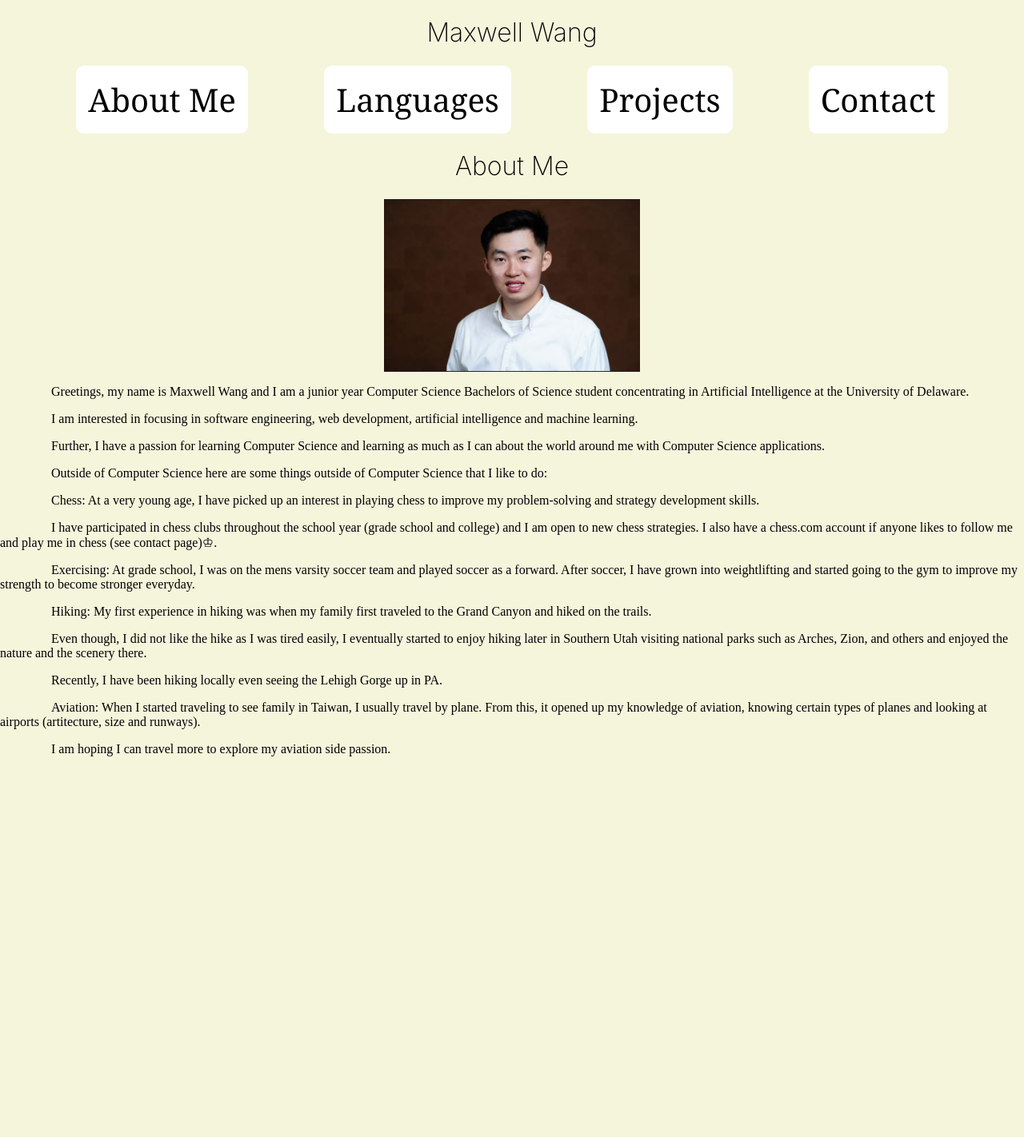
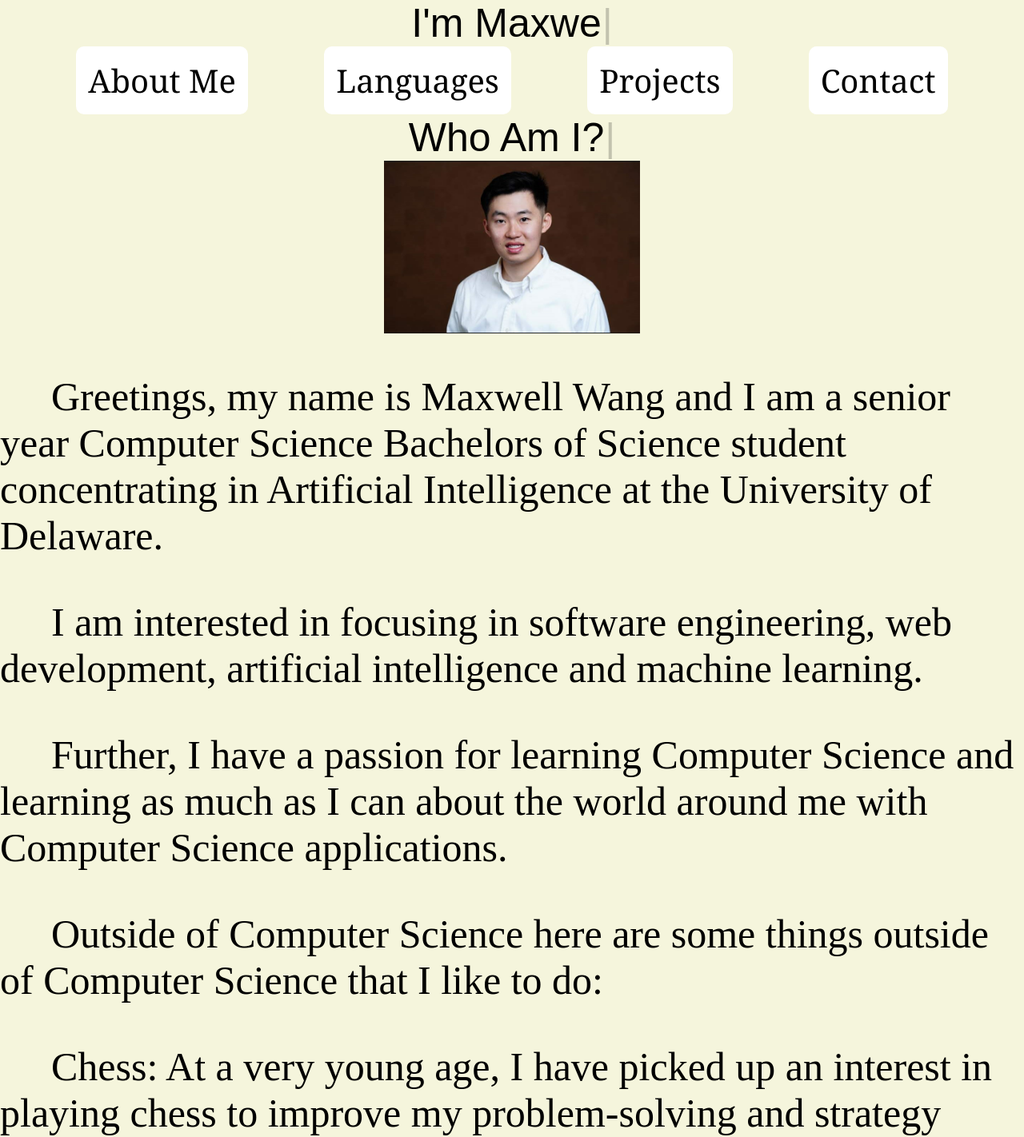
Before and after one commit to mwang840/maxwangdev, a React (Create React App) app: page /aboutme in a window 1280 px wide. Shown: the top 1422 px of the page at 80% size. Before the commit the page ends 962 px from the top, so only its background shows below. Built offline with nearby package versions, Linux system fonts and the light colour scheme.

Commit message:
Feat typewriter effect, had to disable linting : (

```diff
--- a/package.json
+++ b/package.json
@@ -21,6 +21,7 @@
     "react-router-dom": "^6.4.5",
     "react-scripts": "5.0.1",
     "typescript": "^4.9.4",
+    "typewriter-effect": "^2.20.1",
     "web-vitals": "^2.1.4"
   },
   "scripts": {
--- a/src/App.css
+++ b/src/App.css
@@ -1,4 +1,7 @@
 .App {
+  font-family: sans-serif;
+  font-size: 50px;
+  background: beige;
   text-align: center;
 }
 
--- a/src/App.tsx
+++ b/src/App.tsx
@@ -1,3 +1,4 @@
+/* eslint-disable indent */
 import React from "react";
 import { ViewNavbar } from "./components/ViewNavbar";
 import { BrowserRouter, Route, Routes } from "react-router-dom";
@@ -6,21 +7,31 @@ import { AboutMe } from "./components/AboutMe";
 import { Languages } from "./components/Languages";
 import { Projects } from "./components/Projects";
 import { Contacts } from "./components/Contacts";
-
+import TypewriterComponent from "typewriter-effect";
 function App() {
   return (
-        <>
-            <h1>Maxwell Wang</h1>
+    <div className="App">
+      <TypewriterComponent
+        onInit={(typweriter) => {
+          typweriter
+            .typeString("Hello there 👋")
+            .pauseFor(1000)
+            .deleteAll()
+            .typeString("I'm Maxwell Wang")
+            .start();
+        }}
+      />
+
       <BrowserRouter>
-                <ViewNavbar/>
+        <ViewNavbar />
         <Routes>
-                    <Route path="/aboutme" element={<AboutMe/>}/>
-                    <Route path="/languages" element={<Languages/>}/>
-                    <Route path="/projects" element={<Projects/>}/>
-                    <Route path="/contact" element={<Contacts/>}/>
+          <Route path="/aboutme" element={<AboutMe />} />
+          <Route path="/languages" element={<Languages />} />
+          <Route path="/projects" element={<Projects />} />
+          <Route path="/contact" element={<Contacts />} />
         </Routes>
       </BrowserRouter>
-        </>
+    </div>
   );
 }
 
--- a/src/components/AboutMe.tsx
+++ b/src/components/AboutMe.tsx
@@ -1,27 +1,80 @@
+/* eslint-disable indent */
 import React from "react";
 import Maxwell from ".//assets/MaxWang.jpg";
 import "./AboutMe.css";
+import TypewriterComponent from "typewriter-effect";
 
-export function AboutMe(): JSX.Element{
-    return(<div>
-        <h1>About Me</h1>
-        <img src={Maxwell} alt="Maxwell Wang" className="about-me-image"></img>
-        <p>Greetings, my name is Maxwell Wang and I am a junior year Computer Science Bachelors of Science student concentrating in Artificial Intelligence at the University of Delaware.</p>
-        <p>I am interested in focusing in software engineering, web development, artificial intelligence and machine learning.</p>
-        <p>Further, I have a passion for learning Computer Science and learning as much as I can about the world around me with Computer Science applications.
-        </p>
-        <p>Outside of Computer Science here are some things outside of Computer Science that I like to do:</p>
-        <p>Chess: At a very young age, I have picked up an interest in playing chess to improve my problem-solving and strategy development skills.</p>
-        <p>I have participated in chess clubs throughout the school year (grade school and college) and I am open to new chess strategies.
-             I also have a chess.com account if anyone likes to follow me and play me in chess (see contact page)♔.</p>
-        <p>Exercising: At grade school, I was on the mens varsity soccer team and played soccer as a forward.
-            After soccer, I have grown into weightlifting and started going to the gym to improve my strength to become stronger everyday.</p>
-        <p>Hiking: My first experience in hiking was when my family first traveled to the Grand Canyon and hiked on the trails.</p>
-        <p> Even though, I did not like the hike as I was tired easily, I eventually started to enjoy hiking later in Southern Utah visiting national parks such as Arches, Zion, and others and enjoyed the nature and the scenery there.</p>
-        <p>    Recently, I have been hiking locally even seeing the Lehigh Gorge up in PA.</p>
-        <p>Aviation: When I started traveling to see family in Taiwan, I usually travel by plane. From this, it opened up my knowledge of aviation, knowing
-            certain types of planes and looking at airports (artitecture, size and runways).</p>
-        <p> I am hoping I can travel more to explore my aviation side passion.</p>
-
-    </div>);
+export function AboutMe(): JSX.Element {
+  return (
+    <div>
+      <TypewriterComponent
+        onInit={(typweriter) => {
+          typweriter
+            .typeString("About Me")
+            .pauseFor(1000)
+            .deleteAll()
+            .typeString("Who Am I?")
+            .start();
+        }}
+      />
+      <img src={Maxwell} alt="Maxwell Wang" className="about-me-image"></img>
+      <p>
+        Greetings, my name is Maxwell Wang and I am a senior year Computer
+        Science Bachelors of Science student concentrating in Artificial
+        Intelligence at the University of Delaware.
+      </p>
+      <p>
+        I am interested in focusing in software engineering, web development,
+        artificial intelligence and machine learning.
+      </p>
+      <p>
+        Further, I have a passion for learning Computer Science and learning as
+        much as I can about the world around me with Computer Science
+        applications.
+      </p>
+      <p>
+        Outside of Computer Science here are some things outside of Computer
+        Science that I like to do:
+      </p>
+      <p>
+        Chess: At a very young age, I have picked up an interest in playing
+        chess to improve my problem-solving and strategy development skills.
+      </p>
+      <p>
+        I have participated in chess clubs throughout the school year (grade
+        school and college) and I am open to new chess strategies. I also have a
+        chess.com account if anyone likes to follow me and play me in chess (see
+        contact page)♔.
+      </p>
+      <p>
+        Exercising: At grade school, I was on the mens varsity soccer team and
+        played soccer as a forward. After soccer, I have grown into
+        weightlifting and started going to the gym to improve my strength to
+        become stronger everyday.
+      </p>
+      <p>
+        Hiking: My first experience in hiking was when my family first traveled
+        to the Grand Canyon and hiked on the trails.
+      </p>
+      <p>
+        {" "}
+        Even though, I did not like the hike as I was tired easily, I eventually
+        started to enjoy hiking later in Southern Utah visiting national parks
+        such as Arches, Zion, and others and enjoyed the nature and the scenery
+        there.
+      </p>
+      <p>
+        {" "}
+        Recently, I have been hiking locally even seeing the Lehigh Gorge up in
+        PA.
+      </p>
+      <p>
+        Aviation: When I started traveling to see family in Taiwan, I usually
+        travel by plane. From this, it opened up my knowledge of aviation,
+        knowing certain types of planes and looking at airports (artitecture,
+        size and runways).
+      </p>
+      <p> I am hoping I can travel more to explore my aviation side passion.</p>
+    </div>
+  );
 }
--- a/src/components/Languages.tsx
+++ b/src/components/Languages.tsx
@@ -1,137 +1,191 @@
-import React  from "react";
+/* eslint-disable indent */
+import React from "react";
 import { Accordion } from "./Accordion";
 import "./Languages.css";
 import language from "./assets/programming_languages.jpg";
-export function Languages(): JSX.Element{
-
+import TypewriterComponent from "typewriter-effect";
+export function Languages(): JSX.Element {
   const languageItems = [
     {
       title: "Java",
       content: (
         <div>
-                    <p>Java was the first Object-Oriented programming language I learned in high school (2019).
-                The language also introduced me towards basic computer concepts such as recursion, classes, inheritance, and polymorphism.
-                Despite it being one of my favorite languages, I have not utilized it that much, but I am eager to dip my toes into more Java-based opportunities.
+          <p>
+            Java was the first Object-Oriented programming language I learned in
+            high school (2019). The language also introduced me towards basic
+            computer concepts such as recursion, classes, inheritance, and
+            polymorphism. Despite it being one of my favorite languages, I have
+            not utilized it that much, but I am eager to dip my toes into more
+            Java-based opportunities.
           </p>
         </div>
-            )
+      ),
     },
     {
       title: "Python",
-            content : (
+      content: (
         <div>
-                    <p>Python was the second language, I picked up during my college career in computer science.
-                     What a weird syntax at first dealing with the language but I found it easier to write methods and logic without using a lot of lines.
-                     Probably one of my favorite dynamically-typed languages.
-                    Overall, I have grown into it and found a lot of interest in the language and looking at libraries such as Numpy, Pandas, and Pyspark libraries which are essential tools to use in the Data Science/Ai field.
+          <p>
+            Python was the second language, I picked up during my college career
+            in computer science. What a weird syntax at first dealing with the
+            language but I found it easier to write methods and logic without
+            using a lot of lines. Probably one of my favorite dynamically-typed
+            languages. Overall, I have grown into it and found a lot of interest
+            in the language and looking at libraries such as Numpy, Pandas, and
+            Pyspark libraries which are essential tools to use in the Data
+            Science/Ai field.
           </p>
-                    <p>While I have yet to perform a major project with Python, I hope to continue to use it for AI/ML purposes and even make a small bot with the language.</p>
+          <p>
+            While I have yet to perform a major project with Python, I hope to
+            continue to use it for AI/ML purposes and even make a small bot with
+            the language.
+          </p>
         </div>
-            )
+      ),
     },
     {
       title: "C++",
       content: (
         <div>
-                    <p>C++ was another language, I picked up. A little bit better than C, learning the language helped me understand a lot about memory management.
-                I also picked up data structures that ranged from regular arrays to hashmaps.
-                In a UD-Competitive Programming Club, I used C++ to learn and apply different kinds of algorithms and data structures such as DP, Sorting algorithms, Greedy algorithms, Graphs, and Decision Trees.
+          <p>
+            C++ was another language, I picked up. A little bit better than C,
+            learning the language helped me understand a lot about memory
+            management. I also picked up data structures that ranged from
+            regular arrays to hashmaps. In a UD-Competitive Programming Club, I
+            used C++ to learn and apply different kinds of algorithms and data
+            structures such as DP, Sorting algorithms, Greedy algorithms,
+            Graphs, and Decision Trees.
           </p>
         </div>
-            )
+      ),
     },
     {
       title: "JavaScript",
-            content : (
+      content: (
         <div>
           <p>
-                    JavaScript, the other language is crucial to my career as a software developer.
-                    I taught myself JavaScript over the summer of 2022 learning the ins and outs of the language.
-                    Although I have not done that much with it, I have made a small discord bot using the discord.js library and made my first website (now an older archived version) with the language.
-                    Still, theres more with the language and I hope to continue to use JavaScript more for my career!
+            JavaScript, the other language is crucial to my career as a software
+            developer. I taught myself JavaScript over the summer of 2022
+            learning the ins and outs of the language. Although I have not done
+            that much with it, I have made a small discord bot using the
+            discord.js library and made my first website (now an older archived
+            version) with the language. Still, theres more with the language and
+            I hope to continue to use JavaScript more for my career!
           </p>
         </div>
-            )
+      ),
     },
     {
       title: "TypeScript",
       content: (
         <div>
-                    <p>During college, I was introduced to Typescript (Static Typed JavaScript) by some of my computer science friends.
-                    Initially, I thought it was weird due to its syntax but started to have a big liking for it as I worked on projects related to the language including, a Front-end related website with other undergraduate students which allows a client to plan out their semester and their four-year plan for Computer and Information Science/Information Systems Majors/Minors.
-                    I also made a fun related website about React.js which I use a lot with this language.
-                    Overall, Typescript helped me get into web development and introduced me to another Javascript Framework, React.js, under which this website is built under actually!
+          <p>
+            During college, I was introduced to Typescript (Static Typed
+            JavaScript) by some of my computer science friends. Initially, I
+            thought it was weird due to its syntax but started to have a big
+            liking for it as I worked on projects related to the language
+            including, a Front-end related website with other undergraduate
+            students which allows a client to plan out their semester and their
+            four-year plan for Computer and Information Science/Information
+            Systems Majors/Minors. I also made a fun related website about
+            React.js which I use a lot with this language. Overall, Typescript
+            helped me get into web development and introduced me to another
+            Javascript Framework, React.js, under which this website is built
+            under actually!
           </p>
         </div>
-            )
+      ),
     },
     {
       title: "HTML & CSS",
-            content : (
+      content: (
         <div>
           <p>
-                    HTML 5 and CSS were the first languages I learned when starting my Computer Science Path.
-                    With those tools, you can make a good website,
-                    Initially putting those two languages off after first starting the Computer Science class, I came back to it when learning React as it involves a combo of JavaScript and TypeScript with important HTML and CSS tags for this website.
-                    Those two languages are also the backbones of this website right now! From this, it inspired my interest in full-stack development.
+            HTML 5 and CSS were the first languages I learned when starting my
+            Computer Science Path. With those tools, you can make a good
+            website, Initially putting those two languages off after first
+            starting the Computer Science class, I came back to it when learning
+            React as it involves a combo of JavaScript and TypeScript with
+            important HTML and CSS tags for this website. Those two languages
+            are also the backbones of this website right now! From this, it
+            inspired my interest in full-stack development.
           </p>
         </div>
-            )
+      ),
     },
     {
       title: "C# and .Net Framework",
       content: (
         <div>
           <p>
-                    C# was a new language, I acquired throughout my college career.
-                    As much I can say, Its a LOT better than Java.
-                    Starting in early 2022, I used
-                    the language to learn Unity (a 3D game engine) and to learn and understand the basics behind the language.
-                    Further in my college Database Systems Class, where I touched the language to learn Blazor (Microsoft version of React.js) and worked in the back-end connecting my oracle SQL database with the Blazor-built website.
-                    I like the language a lot and would be open to working with C# for my future career.
+            C# was a new language, I acquired throughout my college career. As
+            much I can say, Its a LOT better than Java. Starting in early 2022,
+            I used the language to learn Unity (a 3D game engine) and to learn
+            and understand the basics behind the language. Further in my college
+            Database Systems Class, where I touched the language to learn Blazor
+            (Microsoft version of React.js) and worked in the back-end
+            connecting my oracle SQL database with the Blazor-built website. I
+            like the language a lot and would be open to working with C# for my
+            future career.
           </p>
         </div>
-            )
+      ),
     },
     {
       title: "SQL (Structured Query Language)",
       content: (
         <div>
-                    <p>I picked up this language in my college Database Class. Despite its weird syntax, I found it easy to learn
-                        and very useful for databases. Understanding the purpose of this language is key, as I used it to help store information that I
-                        need inside a database.
+          <p>
+            I picked up this language in my college Database Class. Despite its
+            weird syntax, I found it easy to learn and very useful for
+            databases. Understanding the purpose of this language is key, as I
+            used it to help store information that I need inside a database.
           </p>
         </div>
-            )
+      ),
     },
     {
       title: "C",
-            content : (
-                <p>C is one of my first low-level programming languages.
-                An interesting one, by the way, I learned how to manage memory and worked on some Raspberry Pi projects using the language and displaying the results on the sense-hat.
-                I even made a decent shell project utilizing the language in Operating Systems.
+      content: (
+        <p>
+          C is one of my first low-level programming languages. An interesting
+          one, by the way, I learned how to manage memory and worked on some
+          Raspberry Pi projects using the language and displaying the results on
+          the sense-hat. I even made a decent shell project utilizing the
+          language in Operating Systems.
         </p>
-            )
+      ),
     },
     {
       title: "Assembly Language",
       content: (
         <div>
-                    <p>I bet you did not see this on there!
-            I learned the basic ins and outs of the language in a college course that talks about and used it for arithmetic bit-shifting operations, branching/looping, recursion, and stack trace.
-            Although not that big on the language, I made a small pi project which
-            also uses the sense hat and displays small features such as a red X, showing initials.
-            I have not ruled out the language despite my having not that much of a preference for the language.
+          <p>
+            I bet you did not see this on there! I learned the basic ins and
+            outs of the language in a college course that talks about and used
+            it for arithmetic bit-shifting operations, branching/looping,
+            recursion, and stack trace. Although not that big on the language, I
+            made a small pi project which also uses the sense hat and displays
+            small features such as a red X, showing initials. I have not ruled
+            out the language despite my having not that much of a preference for
+            the language.
           </p>
         </div>
-            )
-        }
+      ),
+    },
   ];
-    return(
-
+  return (
     <div>
-            <h1>Languages</h1>
-            <img src={language} alt="Programming Language" className="about-me-image"></img>
+      <TypewriterComponent
+        onInit={(typweriter) => {
+          typweriter.typeString("Languages").start();
+        }}
+      />
+      <img
+        src={language}
+        alt="Programming Language"
+        className="about-me-image"
+      ></img>
       <div className="container">
         <Accordion items={languageItems}></Accordion>
       </div>
```
Also changed, not shown: 1 other file (tests, documents, lock files or other folders). Lines whose indentation alone changed are shown as unchanged.
